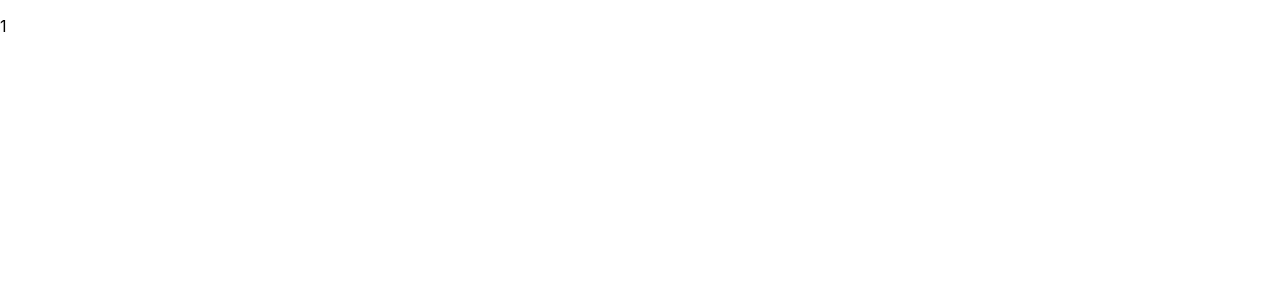
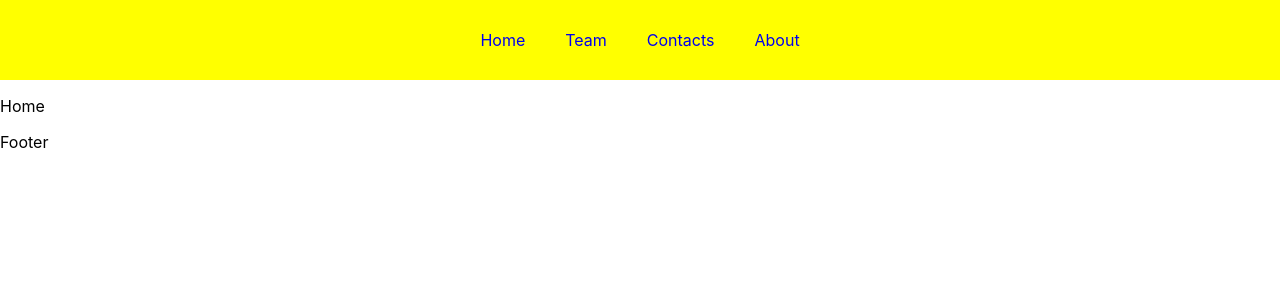
Before and after one commit to suadsuljovic/react2gen, a React (Create React App) app: page / in a window 1280 px wide. Shown: the top 300 px of the page. Built offline with nearby package versions, Linux system fonts and the light colour scheme.

Commit message:
rect router basic setup

```diff
--- a/package.json
+++ b/package.json
@@ -10,6 +10,7 @@
     "date-fns": "^2.29.1",
     "react": "^18.2.0",
     "react-dom": "^18.2.0",
+    "react-router-dom": "^6.3.0",
     "react-scripts": "5.0.1",
     "web-vitals": "^2.1.4"
   },
--- a/src/components/functional/Memorize/index.jsx
+++ b/src/components/functional/Memorize/index.jsx
@@ -1,17 +1,108 @@
-import React, { useEffect, useState, useCallback } from "react";
+import React, { useEffect, useState, useCallback, memo, useMemo } from "react";
+
+// const Memorize = (props) => {
+//   const [text, setText] = useState(1);
+
+//   const change = useCallback((e) => {
+//     setText(e.target.value);
+//   }, []);
+
+//   return (
+//     <div>
+//       <p>{text}</p>
+//       <MyInput onChange={change} setText={setText} />
+//       <MyInput onChange={change} text={text} />
+//       <MyInput onChange={change} />
+//       <MyInput onChange={change} />
+//       <MyText />
+//     </div>
+//   );
+// };
+
+// const Memorize = (props) => {
+//   const [text, setText] = useState(1);
+
+//   const click = useCallback(() => {
+//     console.log("nest");
+//   }, []);
+
+//   useEffect(() => {
+//     click();
+//   }, [click]);
+
+//   return (
+//     <div>
+//       <p onClick={() => setText(text + 1)}>{text}</p>
+
+//       <MyText />
+//     </div>
+//   );
+// };
+
+// const Memorize = (props) => {
+//   const [text, setText] = useState(1);
+
+//   const change = (e) => {
+//     console.log("first");
+//     setText(e.target.innerText);
+//   };
+
+//   return (
+//     <div>
+//       <p onClick={() => setText(text + 1)}>{text}</p>
+//       <List onClick={change} />
+//     </div>
+//   );
+// };
 
 const Memorize = (props) => {
   const [text, setText] = useState(1);
 
+  const array = useMemo(() => {
+    return [{ id: "sdf" }, { id: "ssdfs" }, { id: "12312" }];
+  }, []);
+
+  const computedArray = useMemo(() => {
+    return array.filter((item) => {
+      console.log("first");
+      return item.id.includes("s");
+    });
+  }, [array]);
+
+  console.log(computedArray);
+
   return (
     <div>
-      <p>{text}</p>
+      <p onClick={() => setText(text + 1)}>{text}</p>
+      {array.map((item) => {
+        return <p id={item.id}>{item.id}</p>;
+      })}
     </div>
   );
 };
 
 const MyInput = React.memo((props) => {
-  return <div></div>;
+  return (
+    <div>
+      <span>Nesto</span>
+      <input type="text" onChange={props.onChange} />
+    </div>
+  );
+});
+
+const MyText = memo(() => {
+  return <p>Nesto</p>;
+});
+
+const List = React.memo((props) => {
+  return [1, 2, 3, 4].map((item) => {
+    return (
+      <div>
+        <span>{item}</span>
+        <button onClick={props.onClick}>{item}</button>
+      </div>
+    );
+  });
 });
 
 export default Memorize;
--- /dev/null
+++ b/src/components/functional/RouterPage/About/index.jsx
@@ -0,0 +1,19 @@
+import { useNavigate } from "react-router-dom";
+import Layout from "../Layout";
+
+const About = () => {
+  const navigation = useNavigate();
+
+  const redirectHome = () => {
+    navigation("/", { state: { name: "suad" } });
+  };
+
+  return (
+    <Layout>
+      <p>About</p>
+      <button onClick={redirectHome}>Do something then go to home</button>
+    </Layout>
+  );
+};
+
+export default About;
--- /dev/null
+++ b/src/components/functional/RouterPage/Contacts/index.jsx
@@ -0,0 +1,11 @@
+import Layout from "../Layout";
+
+const Contacts = () => {
+  return (
+    <Layout>
+      <p>Contacts</p>
+    </Layout>
+  );
+};
+
+export default Contacts;
--- /dev/null
+++ b/src/components/functional/RouterPage/Home/index.jsx
@@ -0,0 +1,16 @@
+import { useLocation } from "react-router-dom";
+import Layout from "../Layout";
+
+const Home = () => {
+  const location = useLocation();
+  console.log(location);
+
+  return (
+    <Layout>
+      <p>Home</p>
+      {location.state && <p>{location.state.name}</p>}
+    </Layout>
+  );
+};
+
+export default Home;
--- /dev/null
+++ b/src/components/functional/RouterPage/Layout/index.jsx
@@ -0,0 +1,12 @@
+import Nav from "../Nav";
+
+const Layout = (props) => {
+  return (
+    <>
+      <Nav />
+      {props.children}
+      <p>Footer</p>
+    </>
+  );
+};
+export default Layout;
--- /dev/null
+++ b/src/components/functional/RouterPage/Nav/index.jsx
@@ -0,0 +1,23 @@
+import { Link } from "react-router-dom";
+import style from "./nav.module.css";
+
+const Nav = () => {
+  return (
+    <div className={style.nav}>
+      <Link className={style.navItem} to="/">
+        Home
+      </Link>
+      <Link className={style.navItem} to="/team">
+        Team
+      </Link>
+      <Link className={style.navItem} to="/contacts">
+        Contacts
+      </Link>
+      <Link className={style.navItem} to="/about">
+        About
+      </Link>
+    </div>
+  );
+};
+
+export default Nav;
--- /dev/null
+++ b/src/components/functional/RouterPage/Nav/nav.module.css
@@ -0,0 +1,15 @@
+.nav {
+  height: 80px;
+  background-color: yellow;
+
+  padding: 0 50px;
+
+  display: flex;
+  justify-content: center;
+  align-items: center;
+}
+
+.navItem {
+  text-decoration: none;
+  margin: 10px 20px;
+}
--- /dev/null
+++ b/src/components/functional/RouterPage/Page404/index.jsx
@@ -0,0 +1,11 @@
+import Layout from "../Layout";
+
+const Page404 = () => {
+  return (
+    <Layout>
+      <p>404</p>
+    </Layout>
+  );
+};
+
+export default Page404;
--- /dev/null
+++ b/src/components/functional/RouterPage/Team/index.jsx
@@ -0,0 +1,11 @@
+import Layout from "../Layout";
+
+const Team = () => {
+  return (
+    <Layout>
+      <p>Team</p>
+    </Layout>
+  );
+};
+
+export default Team;
--- /dev/null
+++ b/src/components/functional/RouterPage/index.jsx
@@ -0,0 +1,21 @@
+import { Route, Routes } from "react-router-dom";
+import About from "./About";
+import Contacts from "./Contacts";
+import Home from "./Home";
+import Page404 from "./Page404";
+import Team from "./Team";
+
+const RouterPage = (props) => {
+  return (
+    <div>
+      <Routes>
+        <Route path="/" element={<Home />} />
+        <Route path="/team" element={<Team />} />
+        <Route path="/contacts" element={<Contacts />} />
+        <Route path="/about" element={<About />} />
+        <Route path="*" element={<Page404 />} />
+      </Routes>
+    </div>
+  );
+};
+export default RouterPage;
--- a/src/index.js
+++ b/src/index.js
@@ -3,17 +3,18 @@ import ReactDOM from "react-dom/client";
 
 import "./index.css";
 import reportWebVitals from "./reportWebVitals";
-
-import Memorize from "./components/functional/Memorize";
+import { BrowserRouter, Route, Routes } from "react-router-dom";
+import RouterPage from "./components/functional/RouterPage";
 
 const root = ReactDOM.createRoot(document.getElementById("root"));
 
 root.render(
   // <React.StrictMode>
   <div>
-    <Memorize />
+    <BrowserRouter>
+      <RouterPage />
+    </BrowserRouter>
   </div>
-
   // </React.StrictMode>
 );
 
```
Also changed, not shown: 1 other file (tests, documents, lock files or other folders).
